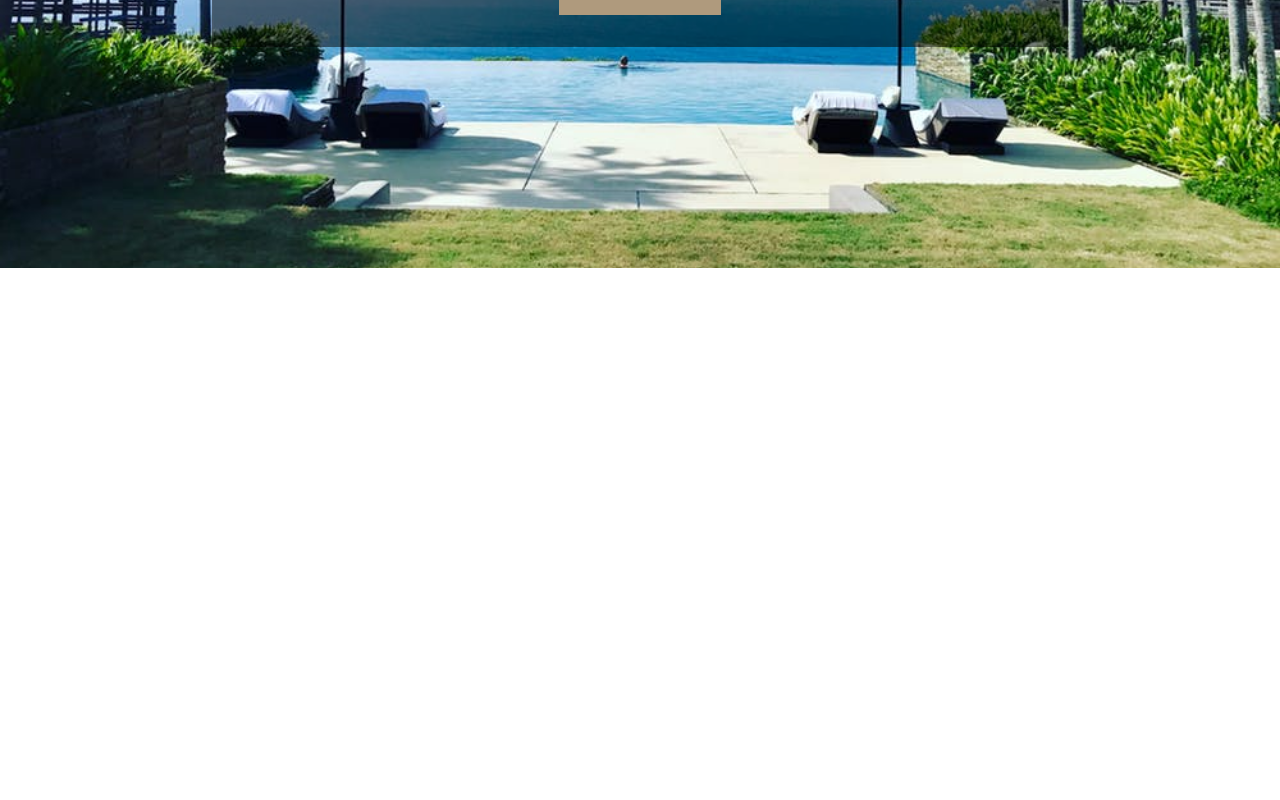
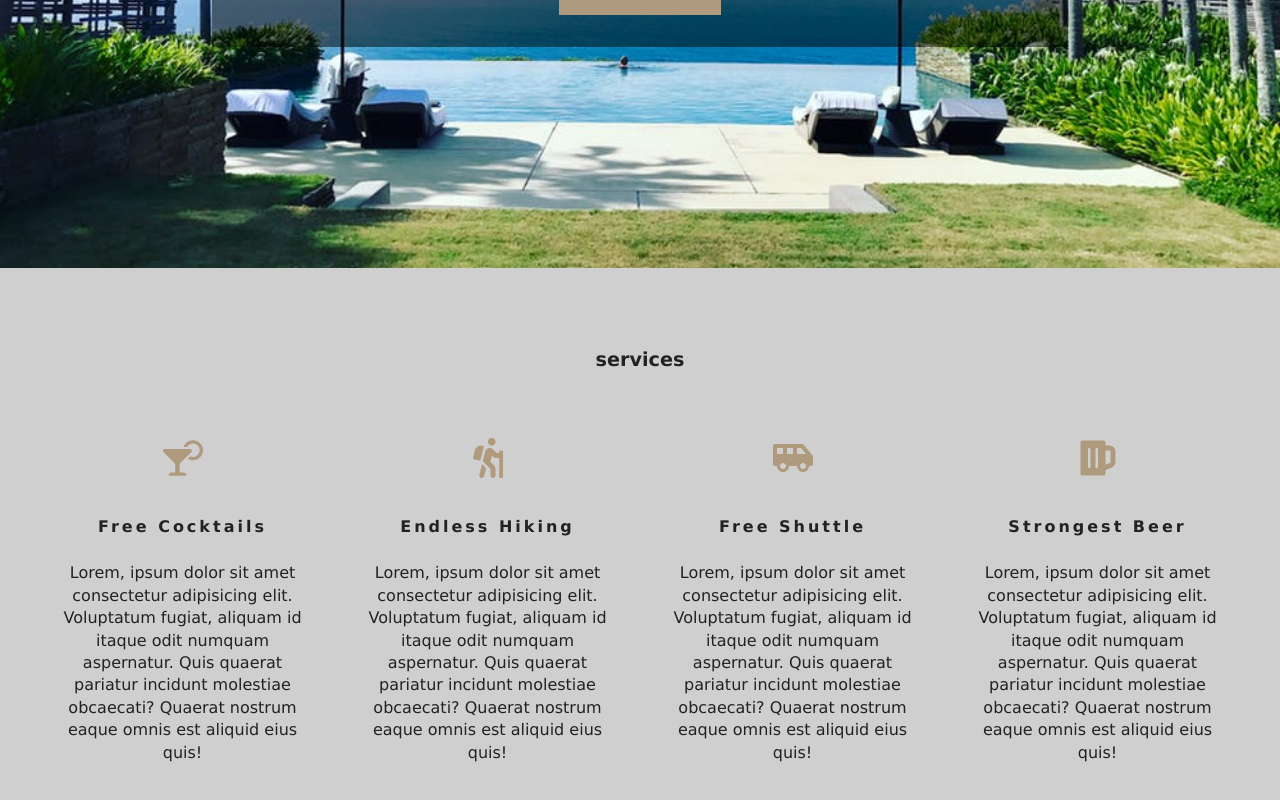
Before and after one commit to Skave-a/Hotel-Aymane, a React (Create React App) app in the folder forest-resort/: page / in a window 1280 px wide. Shown: the part 532-1332 px from the top of the page. Before the commit the page ends 800 px from the top, so only its background shows below. Built offline with nearby package versions, Linux system fonts and the light colour scheme.

Commit message:
feat: add services

```diff
--- a/forest-resort/src/App.css
+++ b/forest-resort/src/App.css
@@ -210,7 +210,7 @@ h6 {
 } */
 /* End of Banner */
 /* Title */
-.section-title {
+/* .section-title {
   text-align: center;
   margin-bottom: 4rem;
 }
@@ -225,11 +225,11 @@ h6 {
   height: 5px;
   margin: 0 auto;
   background: var(--primaryColor);
-}
+} */
 /* end of Title */
 
 /* services */
-.services {
+/* .services {
   padding: 5rem 0;
 }
 .services {
@@ -268,7 +268,7 @@ h6 {
   .services p {
     width: 100%;
   }
-}
+} */
 /*end of services */
 /* featured rooms */
 
--- a/forest-resort/src/components/Banner/Banner.tsx
+++ b/forest-resort/src/components/Banner/Banner.tsx
@@ -1,5 +1,5 @@
 import React from "react";
-import { IBanner } from "../../utitle/types";
+import { IBanner } from "../../utils/types";
 import styles from "./Banner.module.css";
 
 export default function Banner(props: IBanner) {
--- a/forest-resort/src/components/Hero/Hero.tsx
+++ b/forest-resort/src/components/Hero/Hero.tsx
@@ -1,4 +1,4 @@
-import { IHero } from "../../utitle/types";
+import { IHero } from "../../utils/types";
 
 export default function Hero(props: IHero) {
   const { children, hero } = props;
--- /dev/null
+++ b/forest-resort/src/components/Services/Services.module.css
@@ -0,0 +1,41 @@
+.services {
+  padding: 5rem 0;
+}
+.services {
+  background: var(--darkGrey);
+  text-align: center;
+}
+.servicesCenter {
+  width: 90vw;
+  margin: 0 auto;
+  display: grid;
+  grid-template-columns: repeat(auto-fit, minmax(255px, 1fr));
+  grid-row-gap: 2rem;
+  grid-column-gap: 50px;
+}
+.service span {
+  display: inline-block;
+  color: var(--primaryColor);
+  font-size: 2.5rem;
+  margin-bottom: 1.5rem;
+}
+.services h6 {
+  letter-spacing: var(--mainSpacing);
+  text-transform: capitalize;
+}
+.services p {
+  width: 80%;
+  margin: 0 auto;
+}
+@media screen and (min-width: 992px) {
+  .servicesCenter {
+    width: 95vw;
+    max-width: 1170px;
+  }
+}
+
+@media screen and (min-width: 1200px) {
+  .services p {
+    width: 100%;
+  }
+}
--- /dev/null
+++ b/forest-resort/src/components/Services/Services.tsx
@@ -0,0 +1,46 @@
+import React from "react";
+import { SERVICE_MESSAGES, Title_Services } from "../../utils/constants";
+import Title from "../Title/Title";
+import styles from "./Services.module.css";
+import { FaCocktail, FaHiking, FaShuttleVan, FaBeer } from "react-icons/fa";
+
+export default function Services() {
+  const services = [
+    {
+      icon: <FaCocktail />,
+      title: Title_Services.cocktails,
+      info: "Lorem, ipsum dolor sit amet consectetur adipisicing elit. Voluptatum fugiat, aliquam id itaque odit numquam aspernatur. Quis quaerat pariatur incidunt molestiae obcaecati? Quaerat nostrum eaque omnis est aliquid eius quis!",
+    },
+    {
+      icon: <FaHiking />,
+      title: Title_Services.endless,
+      info: "Lorem, ipsum dolor sit amet consectetur adipisicing elit. Voluptatum fugiat, aliquam id itaque odit numquam aspernatur. Quis quaerat pariatur incidunt molestiae obcaecati? Quaerat nostrum eaque omnis est aliquid eius quis!",
+    },
+    {
+      icon: <FaShuttleVan />,
+      title: Title_Services.shuttle,
+      info: "Lorem, ipsum dolor sit amet consectetur adipisicing elit. Voluptatum fugiat, aliquam id itaque odit numquam aspernatur. Quis quaerat pariatur incidunt molestiae obcaecati? Quaerat nostrum eaque omnis est aliquid eius quis!",
+    },
+    {
+      icon: <FaBeer />,
+      title: Title_Services.beer,
+      info: "Lorem, ipsum dolor sit amet consectetur adipisicing elit. Voluptatum fugiat, aliquam id itaque odit numquam aspernatur. Quis quaerat pariatur incidunt molestiae obcaecati? Quaerat nostrum eaque omnis est aliquid eius quis!",
+    },
+  ];
+  return (
+    <section className={styles.services}>
+      <Title title={SERVICE_MESSAGES.services} />
+      <div className={styles.servicesCenter}>
+        {services.map((item, i) => {
+          return (
+            <article key={i} className={styles.service}>
+              <span>{item.icon}</span>
+              <h6>{item.title}</h6>
+              <p>{item.info}</p>
+            </article>
+          );
+        })}
+      </div>
+    </section>
+  );
+}
--- /dev/null
+++ b/forest-resort/src/components/Title/Title.module.css
@@ -0,0 +1,16 @@
+.sectionTitle {
+  text-align: center;
+  margin-bottom: 4rem;
+}
+.section-title h4 {
+  font-size: 2rem;
+  letter-spacing: var(--mainSpacing);
+  text-transform: capitalize;
+  margin-bottom: 1rem;
+}
+.section-title div {
+  width: 5rem;
+  height: 5px;
+  margin: 0 auto;
+  background: var(--primaryColor);
+}
--- /dev/null
+++ b/forest-resort/src/components/Title/Title.tsx
@@ -0,0 +1,11 @@
+import React from "react";
+import styles from "./Title.module.css";
+
+export default function Title({ title }: { title: string }) {
+  return (
+    <div className={styles.sectionTitle}>
+      <h4>{title}</h4>
+      <div />
+    </div>
+  );
+}
--- a/forest-resort/src/pages/Error.tsx
+++ b/forest-resort/src/pages/Error.tsx
@@ -3,13 +3,14 @@ import { Link } from "react-router-dom";
 import Banner from "../components/Banner/Banner";
 import Hero from "../components/Hero/Hero";
 import styles from "../components/Hero/Hero.module.css";
+import { SERVICE_MESSAGES } from '../utils/constants';
 
 export const Error = () => {
   return (
     <Hero hero={styles.roomsHero}>
-      <Banner title={"404"} subtitle={"Page not found"}>
+      <Banner title={"404"} subtitle={SERVICE_MESSAGES.pageNotFound}>
         <Link to="/" className="btn-primary">
-          return home
+          {SERVICE_MESSAGES.returnHome}
         </Link>
       </Banner>
     </Hero>
--- a/forest-resort/src/pages/Home.tsx
+++ b/forest-resort/src/pages/Home.tsx
@@ -3,15 +3,23 @@ import { Link } from "react-router-dom";
 import Banner from "../components/Banner/Banner";
 import Hero from "../components/Hero/Hero";
 import styles from "../components/Hero/Hero.module.css";
+import Services from "../components/Services/Services";
+import { SERVICE_MESSAGES } from "../utils/constants";
 
 export const Home = () => {
   return (
-    <Hero hero={styles.defaultHero}>
-      <Banner title={"luxurious rooms"} subtitle={"delux rooms starting at $299"}>
-        <Link to='/rooms' className="btn-primary">
-          our rooms
-        </Link>
-      </Banner>
-    </Hero>
+    <>
+      <Hero hero={styles.defaultHero}>
+        <Banner
+          title={SERVICE_MESSAGES.luxuriousRooms}
+          subtitle={SERVICE_MESSAGES.deluxRooms}
+        >
+          <Link to="/rooms" className="btn-primary">
+            {SERVICE_MESSAGES.ourRooms}
+          </Link>
+        </Banner>
+      </Hero>
+      <Services />
+    </>
   );
 };
--- a/forest-resort/src/pages/Rooms.tsx
+++ b/forest-resort/src/pages/Rooms.tsx
@@ -3,13 +3,14 @@ import { Link } from "react-router-dom";
 import Banner from "../components/Banner/Banner";
 import Hero from "../components/Hero/Hero";
 import styles from "../components/Hero/Hero.module.css";
+import { SERVICE_MESSAGES } from "../utils/constants";
 
 export const Rooms = () => {
   return (
     <Hero hero={styles.roomsHero}>
-      <Banner title={"Our Rooms"} subtitle={""}>
+      <Banner title={SERVICE_MESSAGES.ourRooms} subtitle={""}>
         <Link to="/" className="btn-primary">
-        return home
+        {SERVICE_MESSAGES.returnHome}
         </Link>
       </Banner>
     </Hero>
--- /dev/null
+++ b/forest-resort/src/utils/constants.ts
@@ -0,0 +1,15 @@
+export const SERVICE_MESSAGES = {
+  services: 'services',
+  ourRooms: 'Our Rooms',
+  luxuriousRooms: 'luxurious rooms',
+  deluxRooms: 'delux rooms starting at $299',
+  returnHome: 'return home',
+  pageNotFound: 'Page not found',
+}
+
+export const Title_Services = {
+  cocktails: 'Free cocktails',
+  endless: 'Endless Hiking',
+  shuttle: 'Free shuttle',
+  beer: 'Strongest Beer',
+}
```
Also changed, not shown: forest-resort/src/utils/types.ts (renamed from forest-resort/src/utitle/types.ts).
